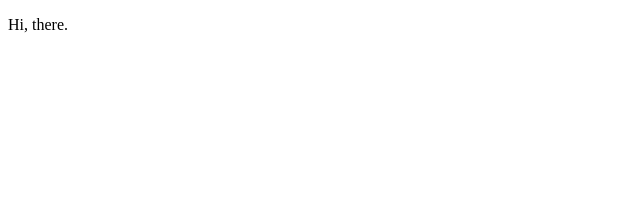
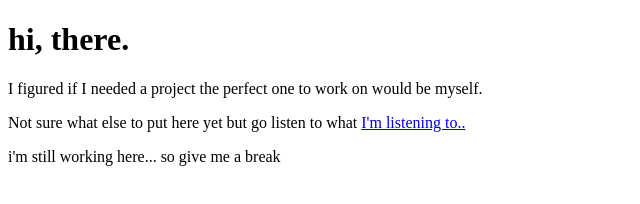
Before and after one commit to kjloveless/kjloveless.github.io, a plain HTML site: page index.html in a window 1280 px wide. Shown: the whole page, without its empty margins (0-640 px from the left). Drawn offline with Linux system fonts and the light colour scheme.

Commit message:
Add spotify link to song i like.

```diff
--- a/index.html
+++ b/index.html
@@ -1,9 +1,14 @@
 <!DOCTYPE html>
 <html>
   <head>
-    <title>Kyle Loveless</title>
+    <title>kyle loveless</title>
   </head>
   <body>
-    <p>Hi, there.</p>
+    <h1>hi, there.</h1>
+    <p>I figured if I needed a project the perfect one to work on would be myself.</p>
+    <p>Not sure what else to put here yet but go listen to what
+      <a href="https://open.spotify.com/playlist/1CPhuP5DYNjkDT5ELBYXPV?si=BDdXayDgSv2J_eUr58Ydog">
+      I'm listening to..</a></p>
+    <p>i'm still working here... so give me a break</p>
   </body>
 </html>
```
